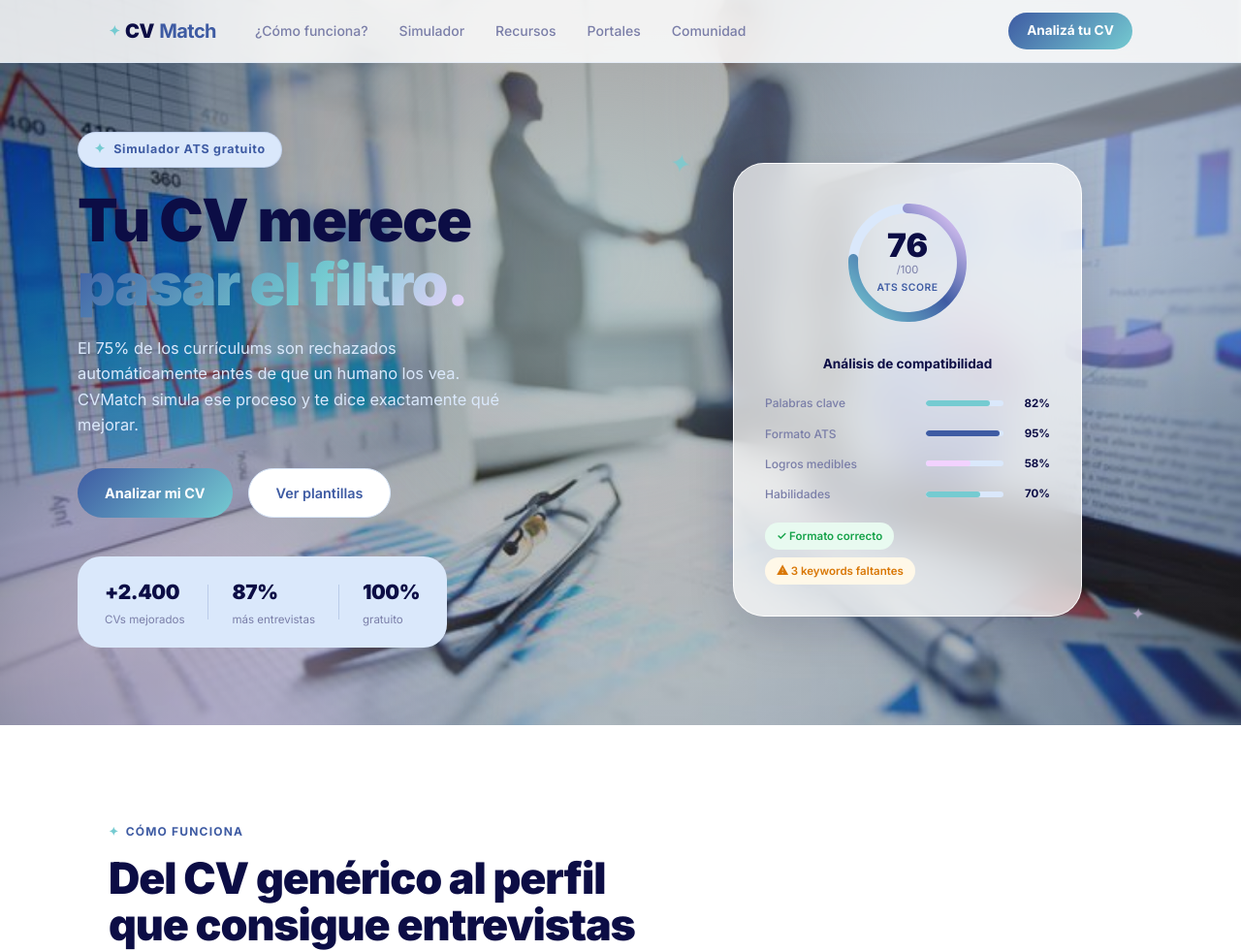
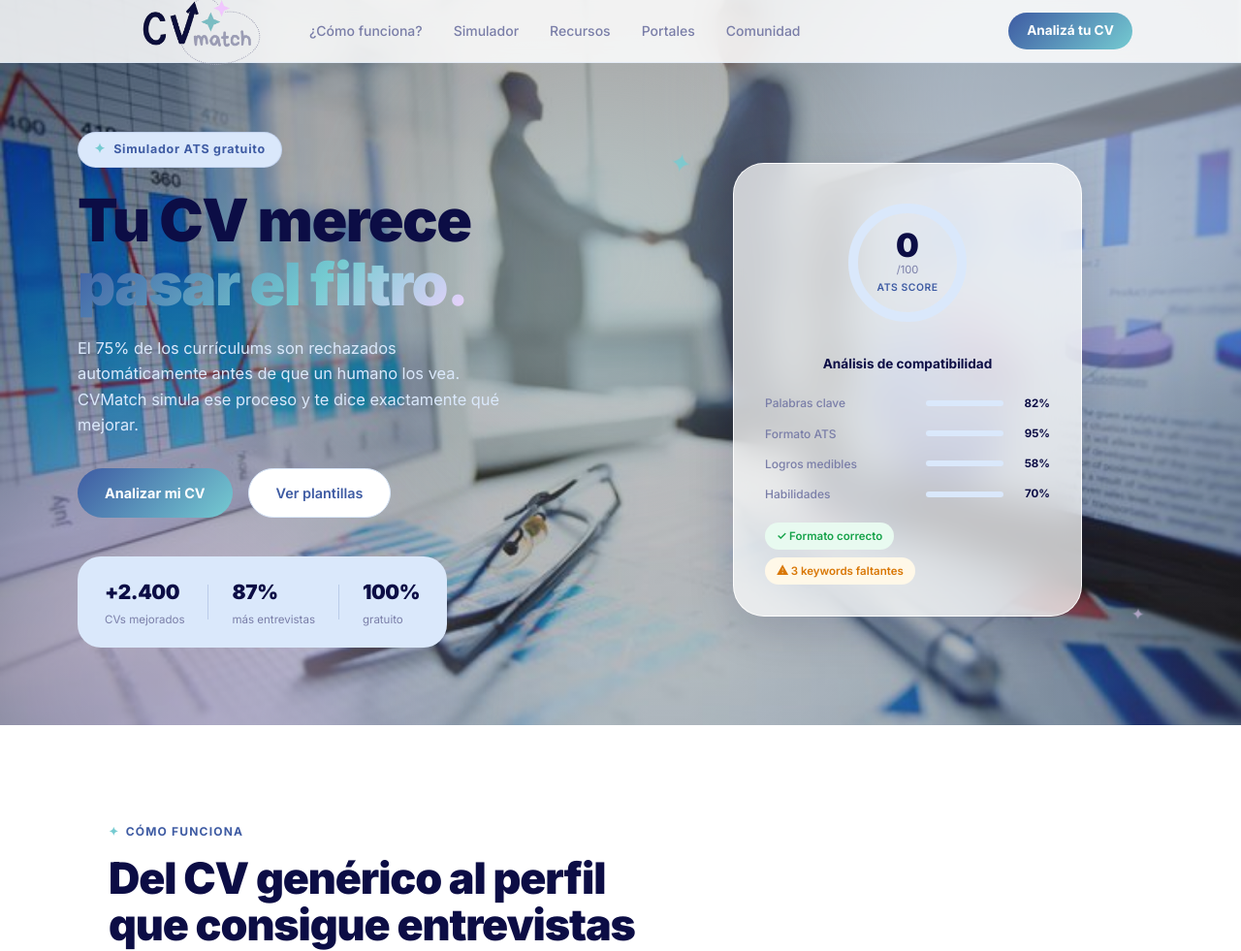
Before and after one commit to CET-Programacion-Asistida-con-IA-2026/proyecto-equipo14-grupoB, a plain HTML site: page index.html in a window 1280 px wide. Shown: the top 981 px of the page at 97% size. Drawn offline with nearby package versions, Linux system fonts and the light colour scheme; a script that the page names is missing.

Commit message:
agrego logo y favicon

```diff
--- a/index.html
+++ b/index.html
@@ -1,5 +1,6 @@
 <!DOCTYPE html>
 <html lang="es">
+  <link rel="icon" type="image/png" href="icono2.ico">
 <head>
   <meta charset="UTF-8" />
   <meta name="viewport" content="width=device-width, initial-scale=1.0" />
@@ -13,7 +14,9 @@
   <header class="navbar" id="navbar">
     <div class="nav-inner">
       <a href="#" class="logo">
-        <span class="logo-star">✦</span>CV<strong>Match</strong>
+        <a href="#" class="logo">
+  <img src="logo.png" alt="CV Match" class="logo-img">
+</a>
       </a>
       <nav class="nav-links">
         <a href="#simulador">¿Cómo funciona?</a>
--- a/styles.css
+++ b/styles.css
@@ -1744,3 +1744,7 @@
 .cvx-panel-body::-webkit-scrollbar { width: 5px; }
 .cvx-panel-body::-webkit-scrollbar-thumb { background: var(--cvx-alice); border-radius: 99px; }
 .cvx-panel-body { scrollbar-width: thin; scrollbar-color: var(--cvx-alice) transparent; }
+.logo-img {
+  height: 75px;
+  width: auto;
+}
```
Also changed, not shown: icono2.ico (added), logo.png (added), script (5).js (renamed from script.js).
